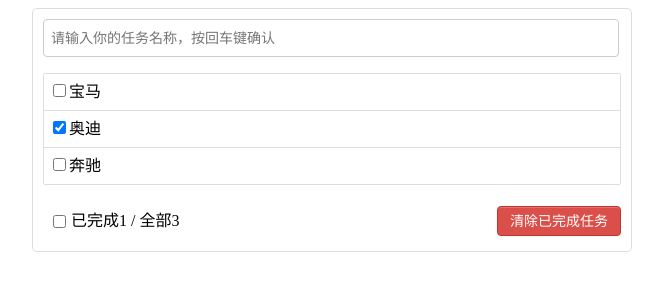
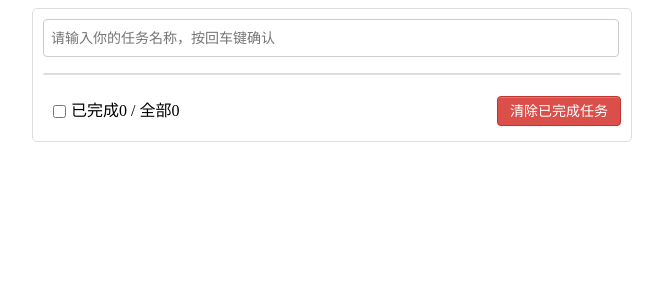
Before and after one commit to qiaoliang/gitlog_vue3, a Vue app: page / in a window 1280 px wide. Shown: the top 300 px of the page, without its empty margins (308-971 px from the left). Built offline with nearby package versions, Linux system fonts and the light colour scheme.

Commit message:
todo list step 10: 从浏览器的缓存中读数据，将修改后的数据保存到缓存中。
fix a bug: 当数据为 0 时，底部 MyFooter 应该也显示出来，而且checkbox 不应该被选上。

```diff
--- a/src/App.vue
+++ b/src/App.vue
@@ -8,23 +8,26 @@
   </div>
 </template>
 <script lang="ts">
-import { defineComponent, reactive, ref, toRefs } from "vue";
+import { defineComponent, onMounted, reactive, ref, toRefs, transformVNodeArgs, watch } from "vue";
 import MyHeader from "./components/MyHeader.vue";
 import MyList from "./components/MyList.vue";
 import MyFooter from "./components/MyFooter.vue";
 import TodoItem from "./types/todo";
+import { readTodos, saveTodos } from "./utils/localStorage";
 export default defineComponent({
   name: "App",
   components: { MyHeader, MyList, MyFooter },
 
   setup() {
     const state = reactive<{ todos: TodoItem[] }>({
-      todos: [
-        { id: 1, name: "宝马", isCompleted: false },
-        { id: 2, name: "奥迪", isCompleted: true },
-        { id: 3, name: "奔驰", isCompleted: false },
-      ],
+      todos: [],
     });
+    //界面加载完毕后，再读数据
+    onMounted(() => {
+      setTimeout(()=>{
+        state.todos = readTodos()
+      },1000)
+    })
     //为列表添加数据
     const addTodoItem = (todo: TodoItem) => {
       state.todos.unshift(todo);
@@ -43,6 +46,8 @@
       console.log("App.vue = clearAllCompleted");
       state.todos = state.todos.filter((item) => !item.isCompleted);
     };
+    // 监视数据的变化，一旦变化，写到浏览器的缓存中
+    watch(() => state.todos, saveTodos, { deep: true });
     return {
       ...toRefs(state),
       addTodoItem,
--- a/src/components/MyFooter.vue
+++ b/src/components/MyFooter.vue
@@ -1,5 +1,5 @@
 <template>
-  <div class="todo-footer" v-show="total">
+  <div class="todo-footer">
     <label>
       <!-- <input type="checkbox" :checked="isAll" @change="checkAll"/> -->
       <input type="checkbox" v-model="isAll" />
@@ -36,7 +36,7 @@
     //全选或全不选
     const isAll = computed({
       get() {
-        return props.todos.every((item) => item.isCompleted == true);
+        return props.todos.length!=0 && props.todos.every((item) => item.isCompleted == true);
       },
       set(val) {
         props.todos.forEach((item) => (item.isCompleted = val));
--- /dev/null
+++ b/src/utils/localStorage.ts
@@ -0,0 +1,9 @@
+import TodoItem from "../types/todo";
+//保存数据到浏览器的缓存中
+export function saveTodos(todos: TodoItem[]) {
+    localStorage.setItem('todos_key', JSON.stringify(todos))
+}
+//从浏览器的缓存中读数据
+export function readTodos(): TodoItem[] {
+    return JSON.parse(localStorage.getItem('todos_key') || '[]')
+}
```
